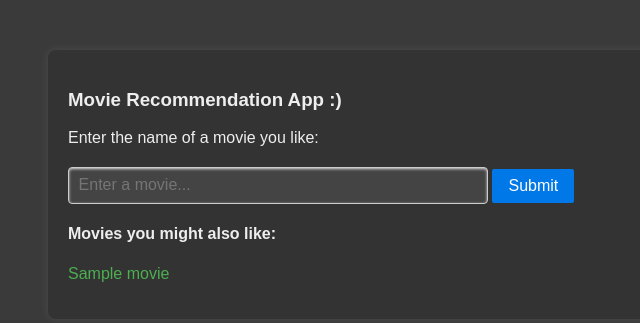
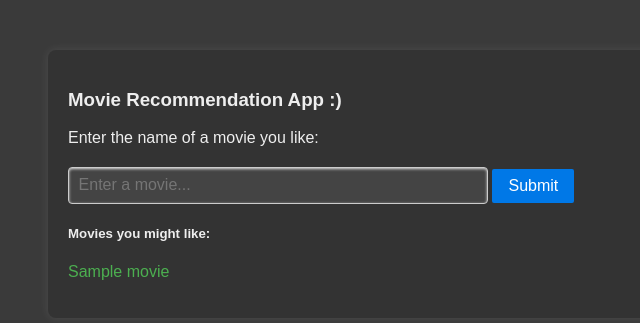
Before and after one commit to fernandaluft/knn, a Flask app: template src/templates/index.html in a window 1280 px wide. Shown: the top 323 px of the page, without its empty margins (272-912 px from the left). Run offline with Flask 2, Linux system fonts and the light colour scheme; the template is opened without the code that fills it: most values are stand-ins (such as "Sample title", 1, 10 or a date in 2020); parts of the project's set-up code (start-up, migrations or seed data) failed here and were passed over; some libraries are stand-ins or nearby versions.

Commit message:
Add files via upload

```diff
--- a/src/templates/index.html
+++ b/src/templates/index.html
@@ -17,12 +17,14 @@
         </form>
 
     {% if recommendations %}
-            <h4>Movies you might also like:</h4>
+        <h5>Movies you might like:</h5>
         <ul>
             {% for movie in recommendations %}
                 <li>{{ movie }}</li>
             {% endfor %}
         </ul>
+    {% elif movie_not_in_database %}
+        <p>{{ movie_not_in_database }}</p>
     {% endif %}
     </div>
 </body>
```
Lines whose indentation alone changed are shown as unchanged.
